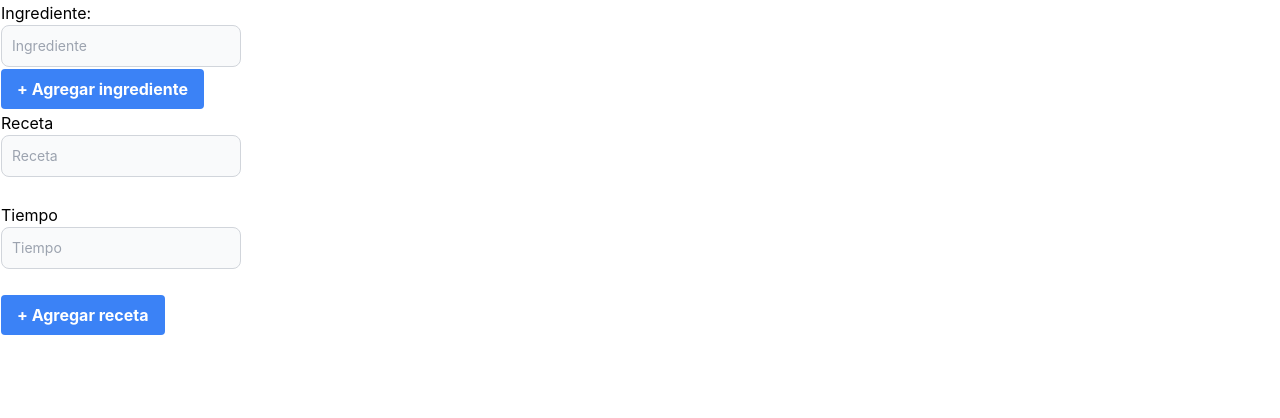
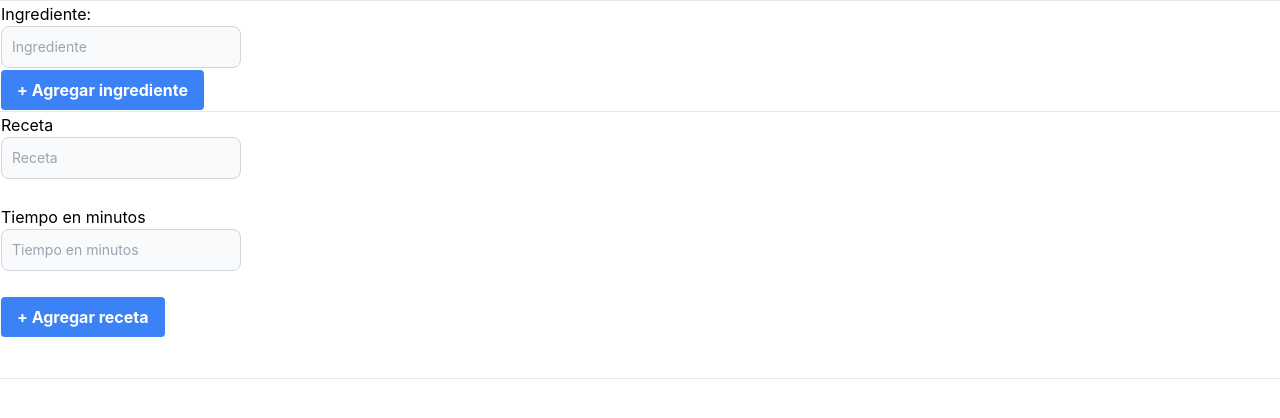
Before and after one commit to Hugoe86/curso_react_js, a React (Create React App) app in the folder Sesion 03/tarea_ingredientes/: page / in a window 1280 px wide. Shown: the top 418 px of the page. Built offline with nearby package versions, Linux system fonts and the light colour scheme.

Commit message:
correciones
tras realizar pruebas se corrigieron algunos bugs

```diff
--- a/Sesion 03/tarea_ingredientes/src/App.js
+++ b/Sesion 03/tarea_ingredientes/src/App.js
@@ -4,9 +4,13 @@
 function App() {
   return (
     <div>
+
+      <hr></hr>
       <IngredientesLista />
 
+      <hr></hr>
       <RecetaLista />
+      <hr></hr>
     </div>
   );
 }
--- a/Sesion 03/tarea_ingredientes/src/components/RecetaForm.jsx
+++ b/Sesion 03/tarea_ingredientes/src/components/RecetaForm.jsx
@@ -3,6 +3,10 @@
   //  evento submit
   const submit = (event) => {
     event.preventDefault();
+
+    //  inicializamos variables
+    let ingredientes = "";
+    let contador = 0;
 
     //    se toman los valores del formulario
     const form = event.target;
@@ -17,19 +21,21 @@
     //  regresa la estructura de data
     console.log(data);
 
+    //  validamos si tiene información
+    if (data == "") {
+      console.log("Error");
+    }
+    //  si tienen informacion se obtienen los ingredientes
+    else {
       //  se convirte el arreglo
       const ingredientes_valores = JSON.parse(data);
 
-    //  inicializamos variables
-    let ingredientes = "";
-    let contador = 0;
-
       //  recorremos el arreglo de ingredientes
       for (contador = 0; contador < ingredientes_valores.length; contador++) {
-
         //  agregamos el nombre del ingrediente a la variable
         ingredientes +=
           "[" + ingredientes_valores[contador].nombre_ingrediente + "] ";
+      }
     }
 
     //    se crea arreglo de recetas
@@ -63,11 +69,13 @@
       <br />
       <tr>
         <td>
-          <label>Tiempo</label>
+          <label>Tiempo en minutos</label>
           <input
             type="text"
-            placeholder="Tiempo"
-            className="bg-gray-50 border border-gray-300 text-gray-900 text-sm rounded-lg focus:ring-blue-500 focus:border-blue-500 block w-full p-2.5 dark:bg-gray-700 dark:border-gray-600 dark:placeholder-gray-400 dark:text-white dark:focus:ring-blue-500 dark:focus:border-blue-500"
+            placeholder="Tiempo en minutos"
+            className="bg-gray-50 border border-gray-300 text-gray-900 text-sm rounded-lg
+             focus:ring-blue-500 focus:border-blue-500 block w-full p-2.5
+              dark:bg-gray-700 dark:border-gray-600 dark:placeholder-gray-400 dark:text-white dark:focus:ring-blue-500 dark:focus:border-blue-500"
           />
         </td>
       </tr>
--- a/Sesion 03/tarea_ingredientes/src/components/RecetaItem.jsx
+++ b/Sesion 03/tarea_ingredientes/src/components/RecetaItem.jsx
@@ -9,7 +9,7 @@
 
   //    se regresan los componentes
   return (
-    <div className={`p-6 rounded-xl bg-purple-300 `}>
+    <div className={`p-6 rounded-xl bg-purple-200  `}>
       <tr>
         <td>
           {/* label Nombre de la receta */}
```
Lines whose indentation alone changed are shown as unchanged.
